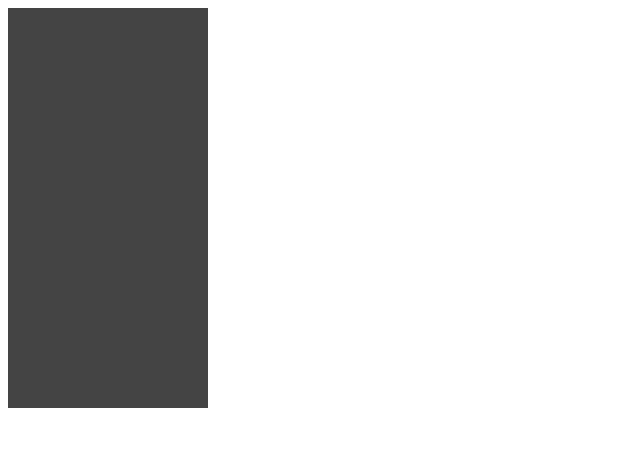
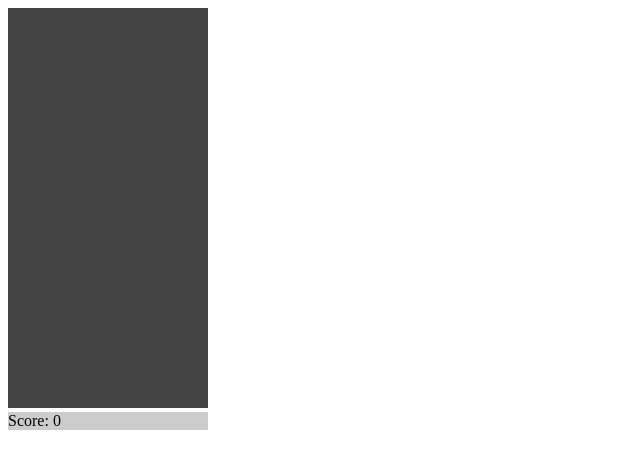
Before and after one commit to bluesclueslvr/tetris, a plain HTML site: page index.html in a window 1280 px wide. Shown: the whole page, without its empty margins (0-640 px from the left). Drawn offline with Linux system fonts and the light colour scheme.

Commit message:
setting up scoring area

```diff
--- a/index.html
+++ b/index.html
@@ -2,5 +2,8 @@
 <html>
 <body>
 <canvas id="myCanvas" height="400px" width="200px" style="background-color:#444444;"></canvas>
+<div id="score" style="width:200px;background-color:#CCCCCC;">
+    Score: 0
+</div>
 </body>
 </html>
```
